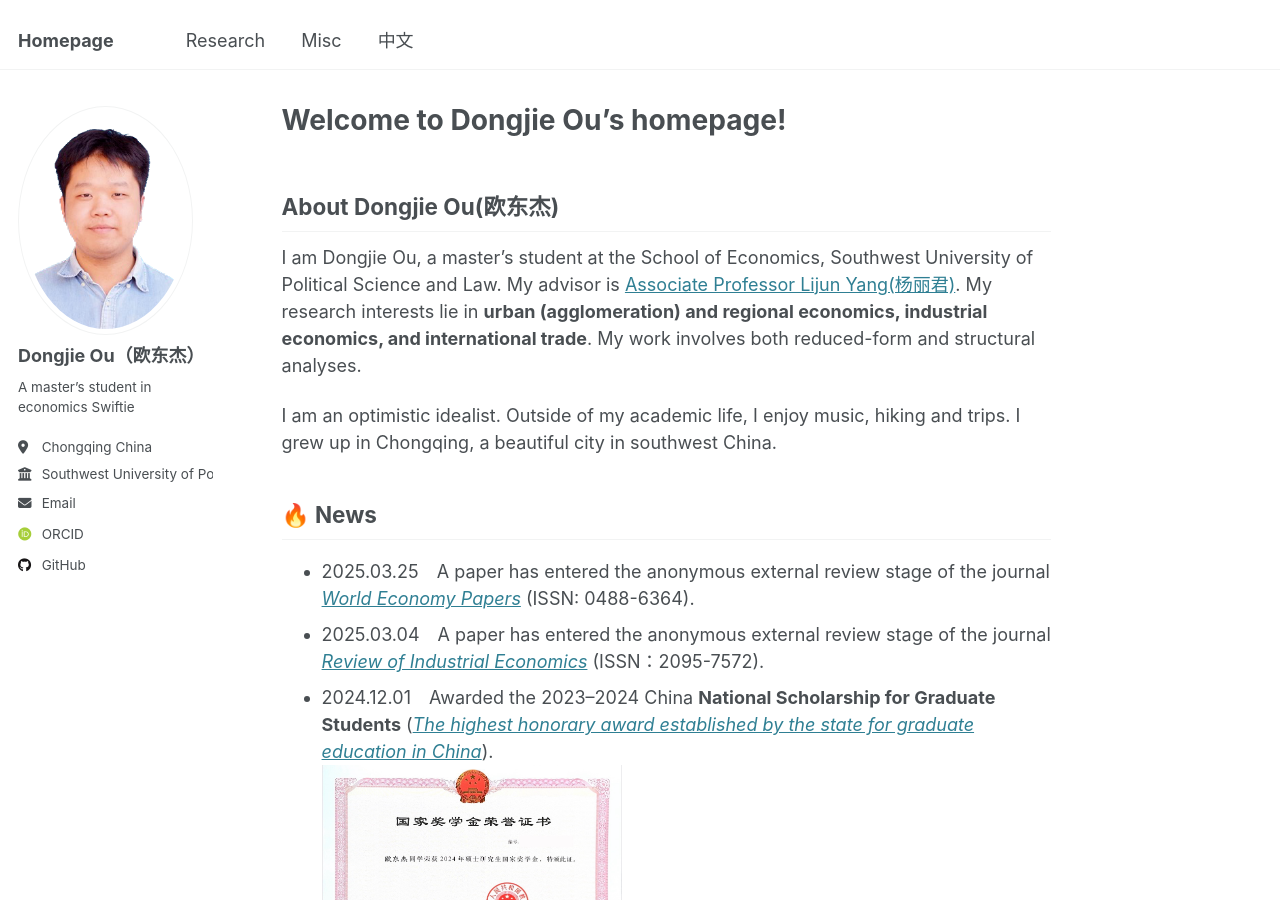
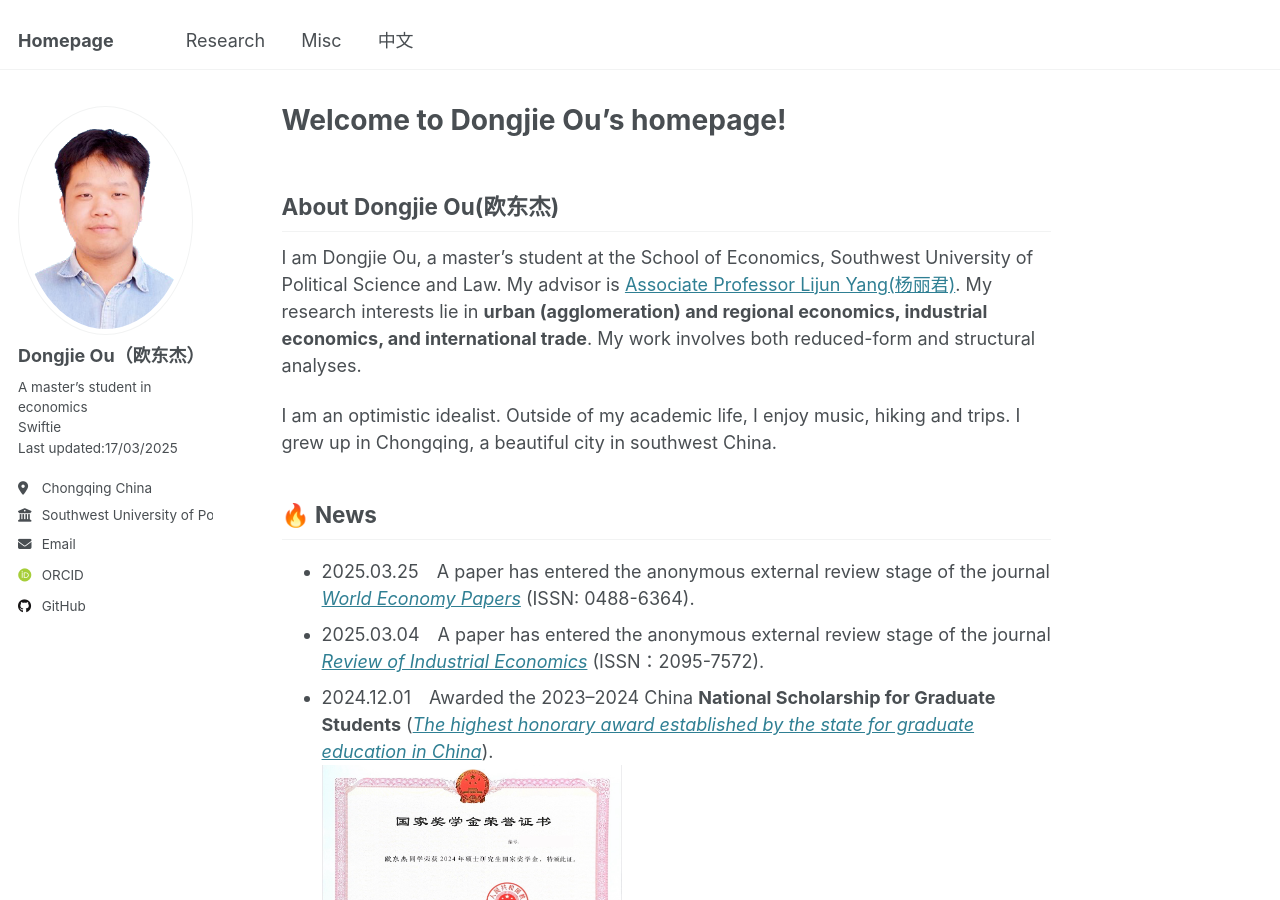
Before and after one commit to oudongjie2001/oudongjie2001.github.io, a Jekyll site: the page built from _pages/about.md, in a window 1280 px wide and 900 px high. Built offline with Jekyll 4.4.1, drawn with Linux system fonts in a browser that asks for light colours; some web fonts are replaced.

Commit message:
Update _config.yml

```diff
--- a/_config.yml
+++ b/_config.yml
@@ -25,8 +25,7 @@ author:
   avatar           : "my picture.png"
   name             : "Dongjie Ou（欧东杰）"
   pronouns         : # example: "she/her"
-  bio              : "A master’s student in economics
-Swiftie"
+  bio              : "A master’s student in economics <br> Swiftie <br> Last updated:17/03/2025"
   location         : "Chongqing China"
   employer         : "Southwest University of Political Science and Law(Chongqing)"
   uri              : # URL
```
